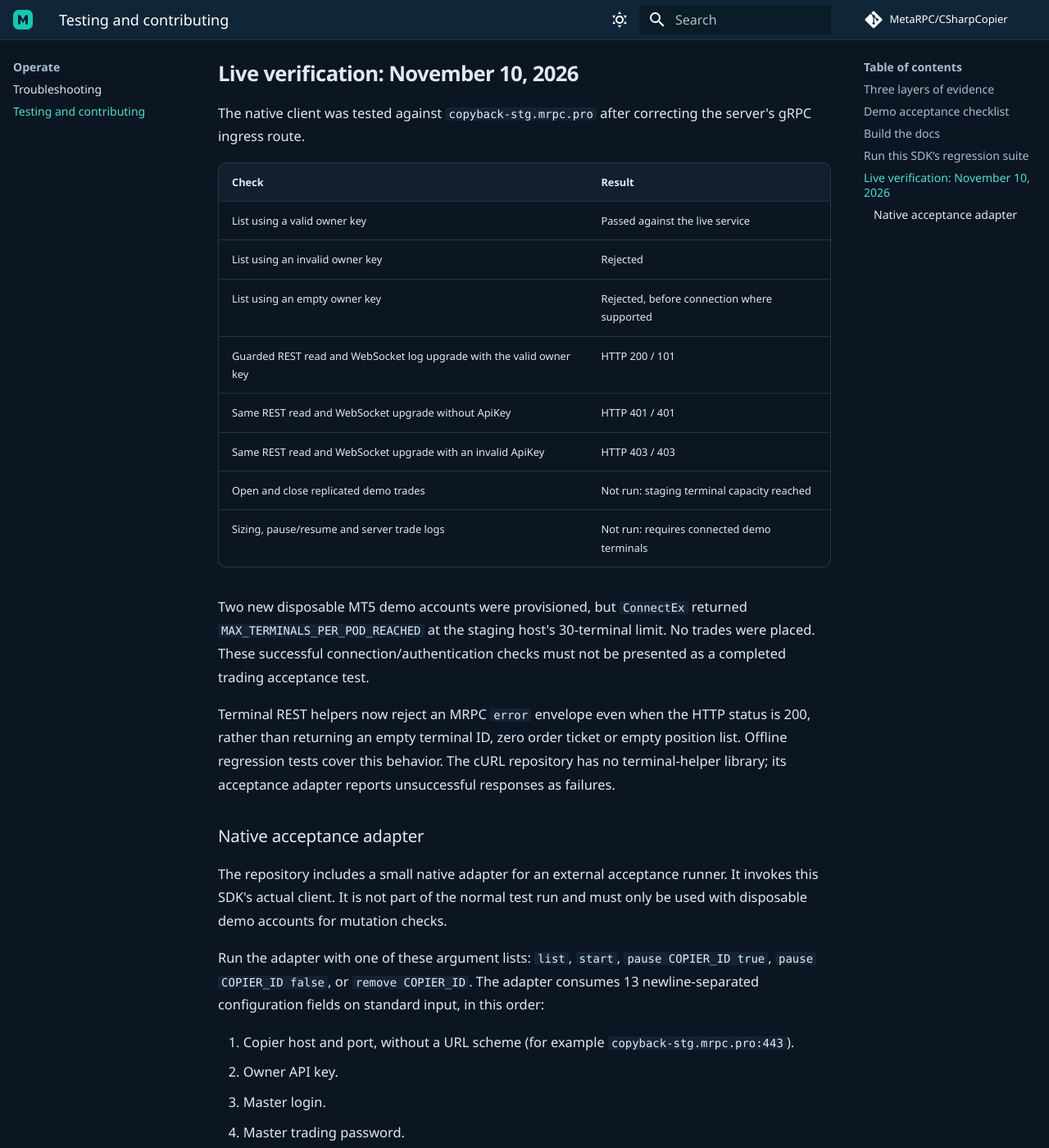
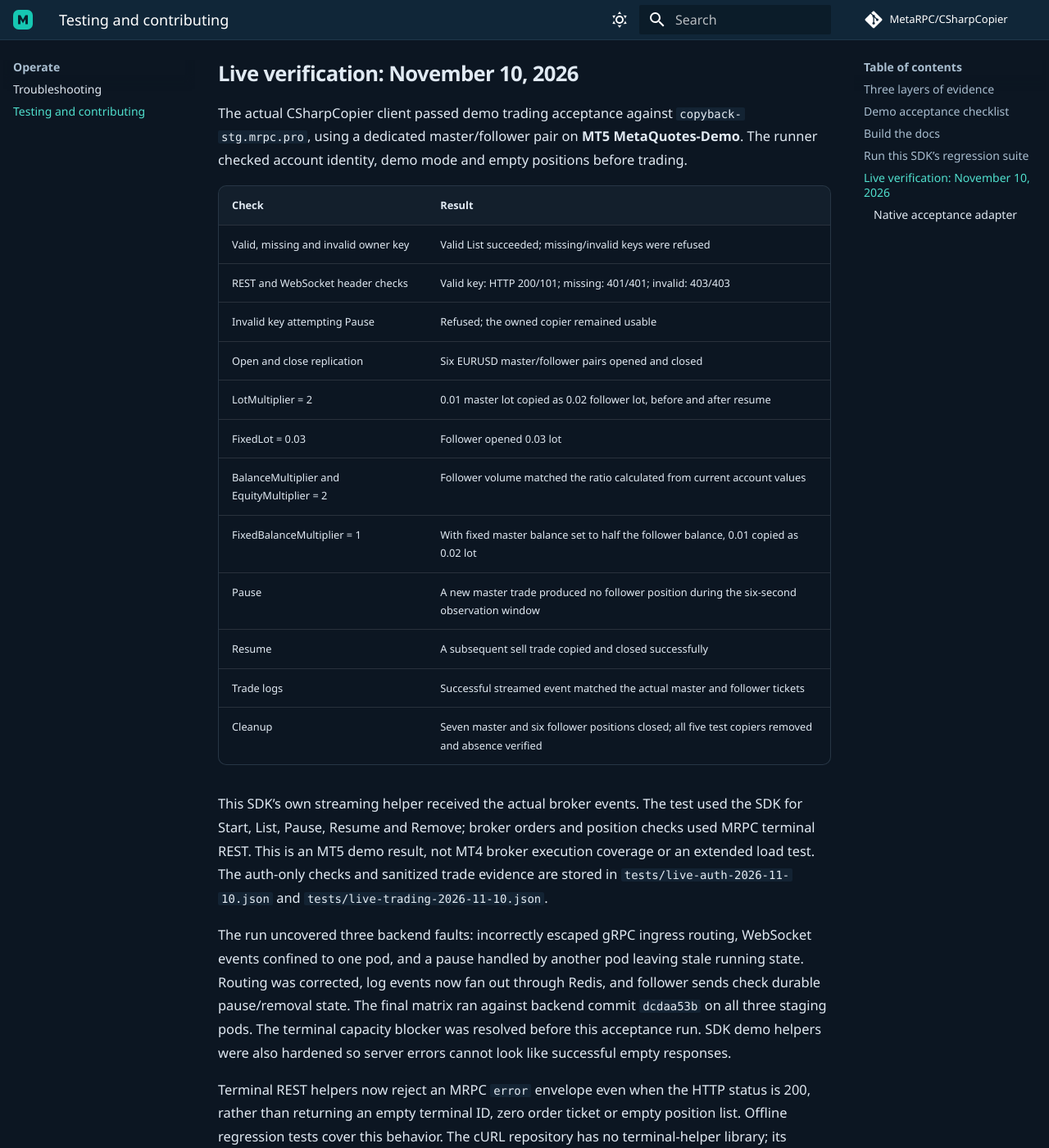
Before and after one commit to MetaRPC/CSharpCopier, an MkDocs documentation site: the page built from docs/testing.md, in a window 1280 px wide and 1400 px high, scrolled down 1539 px. Shown: the whole window at 82% size. Built offline with MkDocs 1.6.1 and Material for MkDocs 9.7.7, drawn with Linux system fonts in a browser that asks for light colours; comment, search, counter and statistics services are not loaded; some of the changed text lies outside the part shown.

Commit message:
Verify demo trading lifecycle and publish live acceptance evidence

````diff
--- a/docs/testing.md
+++ b/docs/testing.md
@@ -34,24 +34,30 @@
 dotnet run --project tests/ContractTests.csproj
 ```
 
-The November 10 audit passed the SDK build/tests and strict documentation/link checks in GitHub Actions. Tests cover the implemented transport, key validation and relevant regression cases; they are not a claim that live broker replication was performed.
+The November 10 audit passed the SDK build/tests and strict documentation/link checks in GitHub Actions. Offline tests cover transport, key validation and relevant regressions. The separate live acceptance results below verify broker replication.
 
 ## Live verification: November 10, 2026
 
-The native client was tested against `copyback-stg.mrpc.pro` after correcting the server's gRPC ingress route.
+The actual CSharpCopier client passed demo trading acceptance against `copyback-stg.mrpc.pro`, using a dedicated master/follower pair on **MT5 MetaQuotes-Demo**. The runner checked account identity, demo mode and empty positions before trading.
 
 | Check | Result |
 |---|---|
-| List using a valid owner key | Passed against the live service |
-| List using an invalid owner key | Rejected |
-| List using an empty owner key | Rejected, before connection where supported |
-| Guarded REST read and WebSocket log upgrade with the valid owner key | HTTP 200 / 101 |
-| Same REST read and WebSocket upgrade without ApiKey | HTTP 401 / 401 |
-| Same REST read and WebSocket upgrade with an invalid ApiKey | HTTP 403 / 403 |
-| Open and close replicated demo trades | Not run: staging terminal capacity reached |
-| Sizing, pause/resume and server trade logs | Not run: requires connected demo terminals |
+| Valid, missing and invalid owner key | Valid List succeeded; missing/invalid keys were refused |
+| REST and WebSocket header checks | Valid key: HTTP 200/101; missing: 401/401; invalid: 403/403 |
+| Invalid key attempting Pause | Refused; the owned copier remained usable |
+| Open and close replication | Six EURUSD master/follower pairs opened and closed |
+| LotMultiplier = 2 | 0.01 master lot copied as 0.02 follower lot, before and after resume |
+| FixedLot = 0.03 | Follower opened 0.03 lot |
+| BalanceMultiplier and EquityMultiplier = 2 | Follower volume matched the ratio calculated from current account values |
+| FixedBalanceMultiplier = 1 | With fixed master balance set to half the follower balance, 0.01 copied as 0.02 lot |
+| Pause | A new master trade produced no follower position during the six-second observation window |
+| Resume | A subsequent sell trade copied and closed successfully |
+| Trade logs | Successful streamed event matched the actual master and follower tickets |
+| Cleanup | Seven master and six follower positions closed; all five test copiers removed and absence verified |
 
-Two new disposable MT5 demo accounts were provisioned, but `ConnectEx` returned `MAX_TERMINALS_PER_POD_REACHED` at the staging host's 30-terminal limit. No trades were placed. These successful connection/authentication checks must not be presented as a completed trading acceptance test.
+This SDK’s own streaming helper received the actual broker events. The test used the SDK for Start, List, Pause, Resume and Remove; broker orders and position checks used MRPC terminal REST. This is an MT5 demo result, not MT4 broker execution coverage or an extended load test. The auth-only checks and sanitized trade evidence are stored in `tests/live-auth-2026-11-10.json` and `tests/live-trading-2026-11-10.json`.
+
+The run uncovered three backend faults: incorrectly escaped gRPC ingress routing, WebSocket events confined to one pod, and a pause handled by another pod leaving stale running state. Routing was corrected, log events now fan out through Redis, and follower sends check durable pause/removal state. The final matrix ran against backend commit `dcdaa53b` on all three staging pods. The terminal capacity blocker was resolved before this acceptance run. SDK demo helpers were also hardened so server errors cannot look like successful empty responses.
 
 Terminal REST helpers now reject an MRPC `error` envelope even when the HTTP status is 200, rather than returning an empty terminal ID, zero order ticket or empty position list. Offline regression tests cover this behavior. The cURL repository has no terminal-helper library; its acceptance adapter reports unsuccessful responses as failures.
 
@@ -59,7 +65,7 @@
 
 The repository includes a small native adapter for an external acceptance runner. It invokes this SDK's actual client. It is not part of the normal test run and must only be used with disposable demo accounts for mutation checks.
 
-Run the adapter with one of these argument lists: `list`, `start`, `pause COPIER_ID true`, `pause COPIER_ID false`, or `remove COPIER_ID`. The adapter consumes 13 newline-separated configuration fields on standard input, in this order:
+Run the adapter with one of these argument lists: `list`, `start`, `pause COPIER_ID true`, `pause COPIER_ID false`, `remove COPIER_ID`, or `stream COPIER_ID` (newline-delimited live JSON until stopped). The adapter consumes 13 newline-separated configuration fields on standard input, in this order:
 
 1. Copier host and port, without a URL scheme (for example `copyback-stg.mrpc.pro:443`).
 2. Owner API key.
````
Also changed, not shown: 3 other files.
